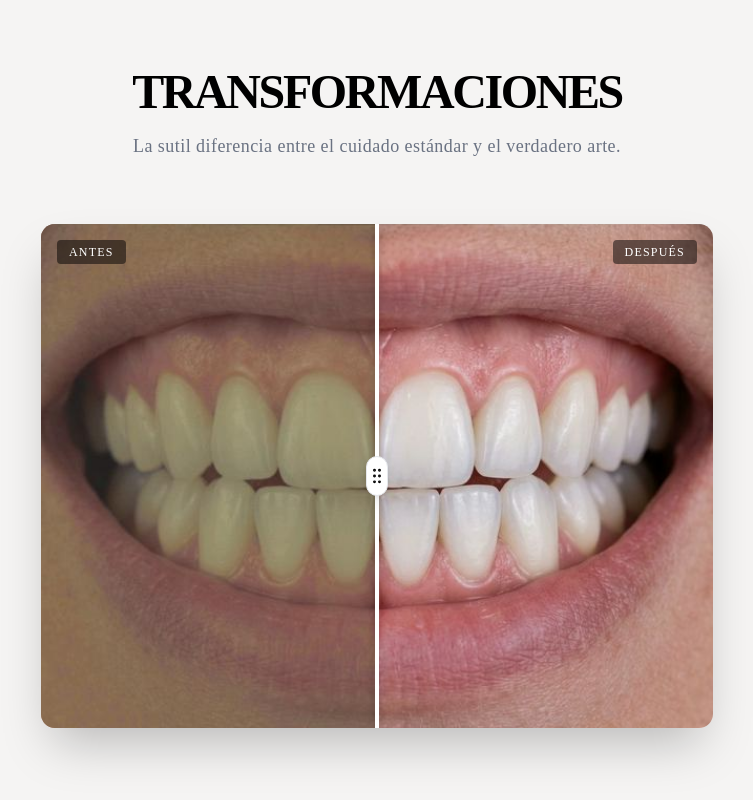
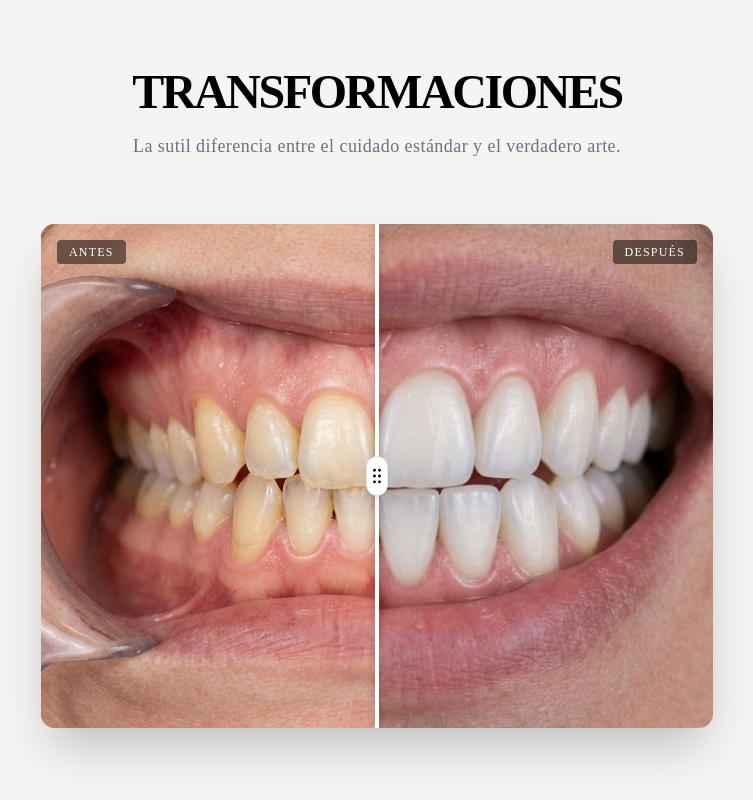
Before and after one commit to dfloresdaniel77-gif/demo-dentists, a Next.js app in the folder kletani-demo-export/: page / in a window 1280 px wide. Shown: the part 4137-4937 px from the top of the page, without its empty margins (263-1016 px from the left). Built offline with nearby package versions, Linux system fonts and the light colour scheme.

Commit message:
Auto-sync triggered by AntiGravity: Add new generated before image for transformation slider

```diff
--- a/kletani-demo-export/src/components/demo-4.tsx
+++ b/kletani-demo-export/src/components/demo-4.tsx
@@ -77,7 +77,7 @@ export default function DemoFour() {
             style={{ clipPath: `inset(0 ${100 - sliderPosition}% 0 0)` }}
           >
             <Image
-              src="/assets/before.jpg"
+              src="/assets/before_new.png"
               alt="Before Transformation"
               fill
               className="object-cover object-center pointer-events-none"
```
Also changed, not shown: kletani-demo-export/public/assets/before_new.png (added).
